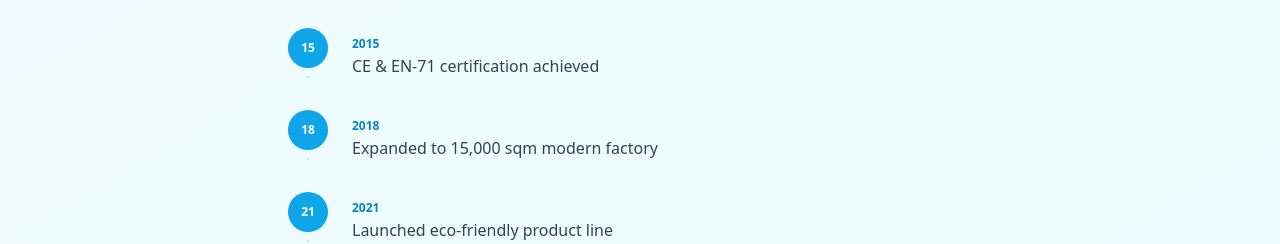
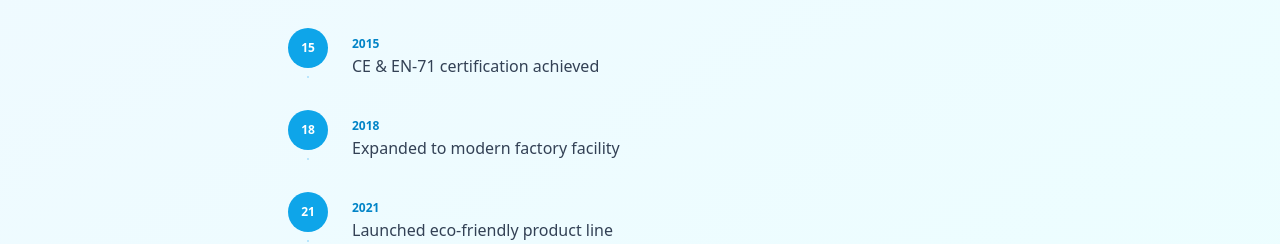
Before and after one commit to jiayu1123/nordicsand-toys, a React (Vite) app: page /About in a window 1280 px wide. Shown: the part 2240-2484 px from the top of the page. Built offline with nearby package versions, Linux system fonts and the light colour scheme; no server answers.

Commit message:
Remove remaining references to Shantou and sqm in About page
Co-authored-by: jiayu1123 <130622950+jiayu1123@users.noreply.github.com>

```diff
--- a/src/pages/About.jsx
+++ b/src/pages/About.jsx
@@ -21,7 +21,7 @@ const milestones = [
   { year: "2009", text: "Company Founded" },
   { year: "2012", text: "First European export orders" },
   { year: "2015", text: "CE & EN-71 certification achieved" },
-  { year: "2018", text: "Expanded to 15,000 sqm modern factory" },
+  { year: "2018", text: "Expanded to modern factory facility" },
   { year: "2021", text: "Launched eco-friendly product line" },
   { year: "2024", text: "Serving 50+ countries worldwide" },
 ];
```
